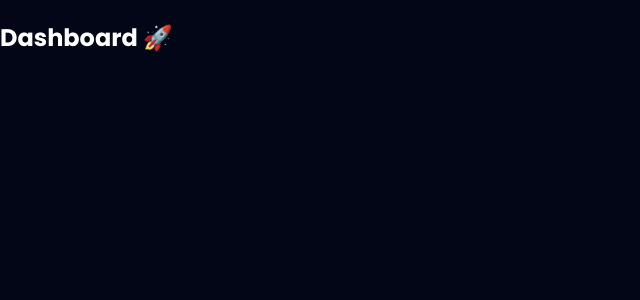
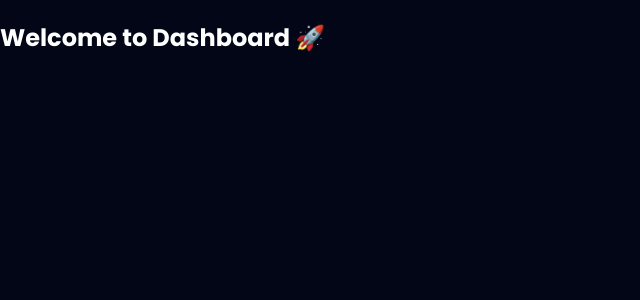
Before and after one commit to tusharbisen01/Job-Listing-Portal-app, a React (Vite) app in the folder Frontend/: page /dashboard in a window 1280 px wide. Shown: the top 300 px of the page, without its empty margins (0-640 px from the left). Built offline with nearby package versions, Linux system fonts and the light colour scheme.

Commit message:
Update Dashboard.jsx

```diff
--- a/Frontend/src/pages/Dashboard.jsx
+++ b/Frontend/src/pages/Dashboard.jsx
@@ -1,3 +1,5 @@
+import React from "react";
+
 export default function Dashboard() {
-  return <h2>Dashboard 🚀</h2>;
+  return <h2>Welcome to Dashboard 🚀</h2>;
 }
```
